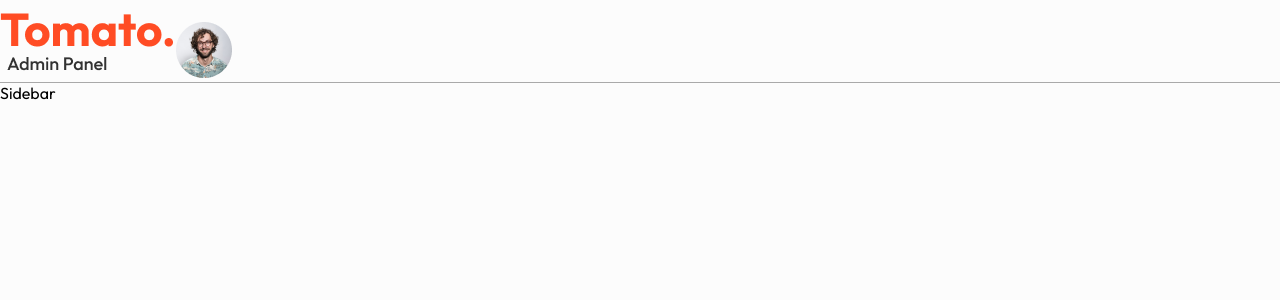
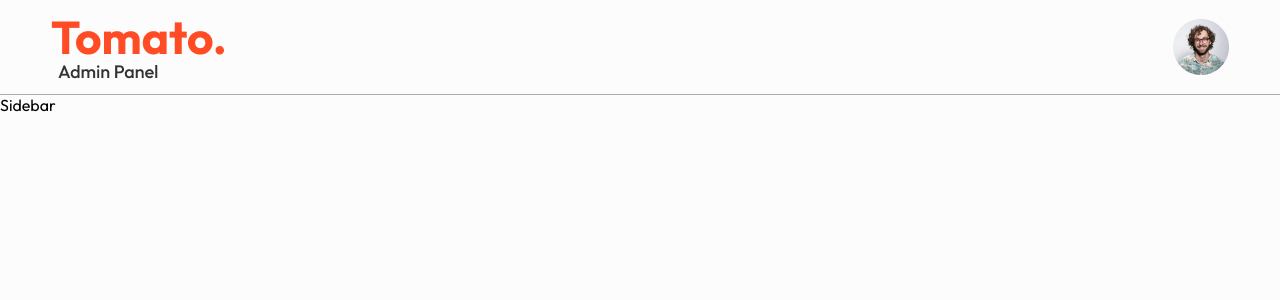
Before and after one commit to UdayChaudhary1/food-delivery-app, a React (Vite) app in the folder admin/: page / in a window 1280 px wide. Shown: the top 300 px of the page. Built offline with nearby package versions, Linux system fonts and the light colour scheme.

Commit message:
Add space between logo and profile

```diff
--- a/admin/src/components/Navbar/Navbar.css
+++ b/admin/src/components/Navbar/Navbar.css
@@ -0,0 +1,6 @@
+.navbar{
+  display: flex;
+  justify-content: space-between;
+  align-items: center;
+  padding: 8px 4%;
+}
```
